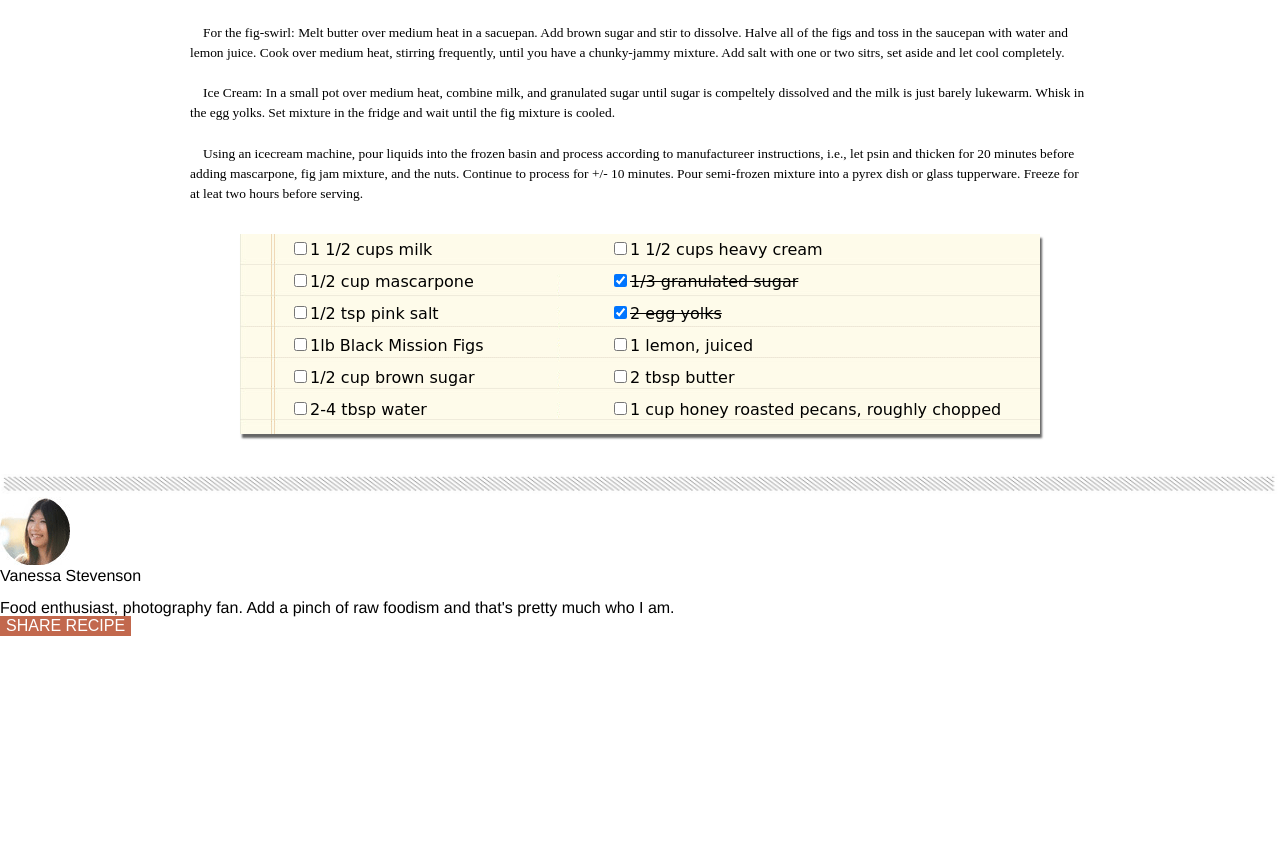
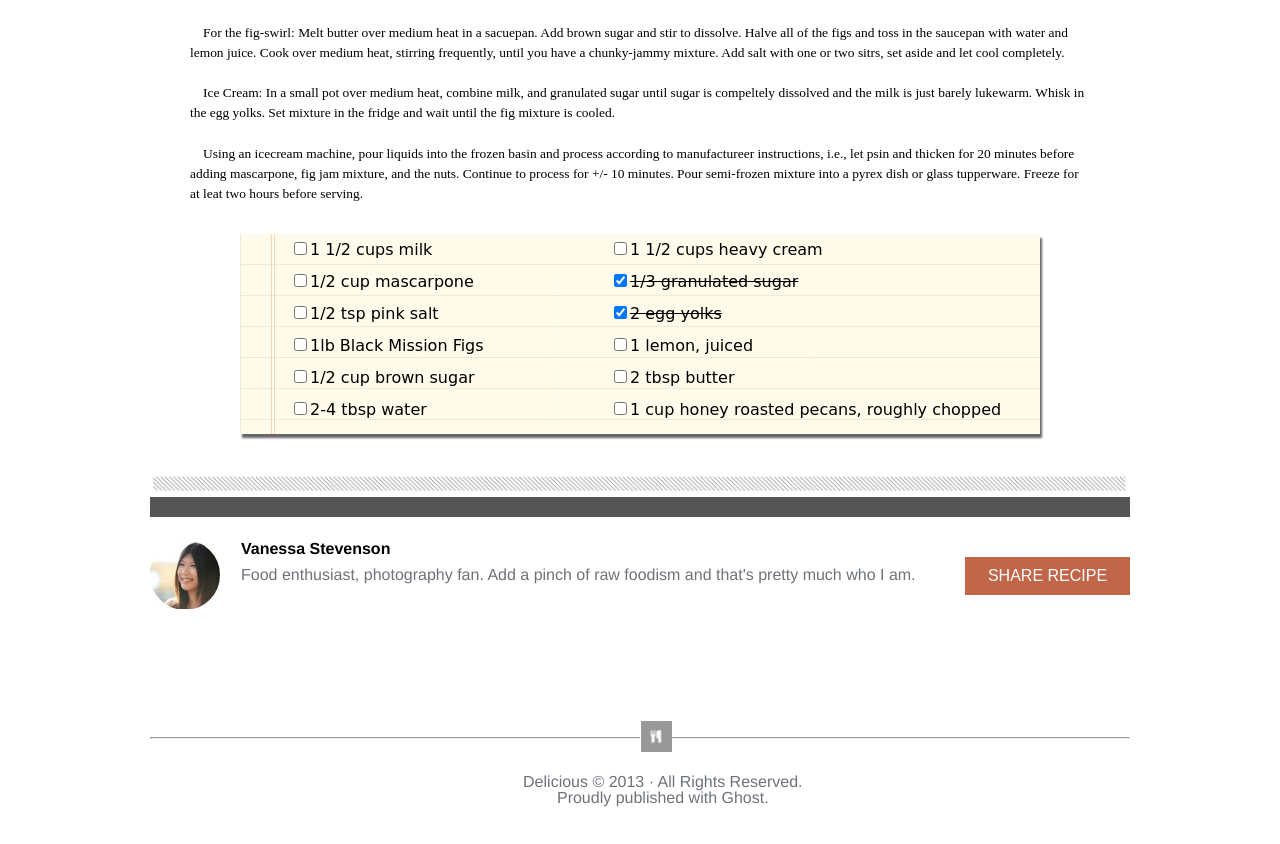
Before and after one commit to danstrow/chocolate-pizza, a plain HTML site: page index.html in a window 1280 px wide. Shown: the part 802-1646 px from the top of the page. Before the commit the page ends 1438 px from the top, so only its background shows below. Drawn offline with Linux system fonts and the light colour scheme.

Commit message:
finishchocolatepizzax2

````diff
--- a/css/style.css
+++ b/css/style.css
@@ -1,3 +1,8 @@
+
+html {
+  width: 980px;
+  margin: 0 auto;
+}
 body {
   font-family: helvetica;
 }
@@ -97,10 +102,6 @@ span{
      -webkit-text-fill-color: transparent;
      }
 
-     ```body {
-      font-family: arial, sans-serif;
-      background-color: #ffffff
-    }
 
     form {
       background-image: url('../img/list-bg.png');
@@ -144,9 +145,58 @@ span{
       font-family: Arial, Helvetica, sans-serif;
       color: #fff;
       border: none;
-    }```
-    Jump
-    Message Input
+    }
 
+    #author-photo {
+      float: left;
+      margin-right: 20px;
+    }
 
-    Message Meron Sibani, (Ryan) Hyunmin Kim
+    #author-name {
+      float: left;
+      font-weight: bold;
+    }
+
+    #author-bio {
+      float: left;
+      margin-top: 10px;
+      color: rgb(110, 114, 121);
+    }
+
+    button {
+       float: right;
+       font-size: 1em;
+       background-color: rgb(194, 102, 74);
+       font-family: Arial, Helvetica, sans-serif;
+       color: #fff;
+       text-transform: uppercase;
+       width: 165px;
+       padding: 10px;
+    }
+
+    footer div hr {
+      margin: 0 auto;
+    }
+
+    #horizontal-line {
+      margin-top: 8em;
+      color: rgb(110, 114, 121);
+    }
+
+    footer img {
+      position: relative;
+      width: 2em;
+      height: 2em;
+      margin-left: 50%;
+      bottom: 1.2em;
+    }
+
+    small {
+      margin: 0 auto;
+      width: 20em;
+      margin-bottom: 5em;
+      margin-left: 36%;
+      text-align: center;
+      color: rgb(110, 114, 121);
+      display: block;
+    }
--- a/index.html
+++ b/index.html
@@ -80,23 +80,29 @@
               </div>
           </form>
 
-  <div class="lower-bar">
-    <img src = "img/bar.png" alt="bar">
-  </div>
-
-  <section>
-
-      <img src="img/van-pic.png" alt="author-photo">
-
-      <div>
-
-        <p>Vanessa Stevenson</p><br/>
-
-        <p>Food enthusiast, photography fan. Add a pinch of raw foodism and that's pretty much who I am.</p>
-      </div>
+    <div class="lower-bar">
+      <img src = "img/bar.png" alt="bar">
+    </div>
 
 
+    <article id="bio">
+      <img id="author-photo" src="img/van-pic.png" alt="author-image"/>
+      <div id="bio-section">
+        <p id="author-name">Vanessa Stevenson</p><br/>
+        <p id="author-bio">Food enthusiast, photography fan. Add a pinch of raw foodism and that's pretty much who I am.</p>
+      </div>
       <button>Share Recipe</button>
+    </article>
 
 
-    </section>
+  <footer>
+    <div id="horizontal-line">
+      <hr>
+      <img id="small-logo" src="img/small-logo.png" alt="delicious logo small"/>
+    </div>
+    <small>Delicious © 2013 &middot All Rights Reserved.<br/>
+  Proudly published with Ghost.
+    </small>
+  </footer>
+
+  </body>
````
